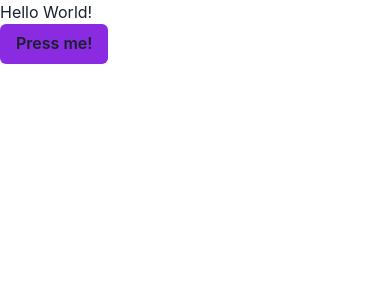
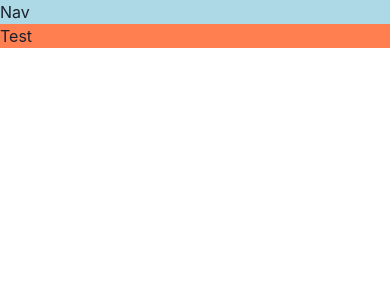
Before and after one commit to CanniJr/game-shack, a React (Vite) app: page / in a window 390 px wide. Shown: the top 300 px of the page. Built offline with nearby package versions, Linux system fonts and the light colour scheme.

Commit message:
Added responsive layout

```diff
--- a/src/App.tsx
+++ b/src/App.tsx
@@ -1,11 +1,25 @@
-import { Button, ButtonGroup } from "@chakra-ui/react";
+import { Grid, GridItem, Show } from "@chakra-ui/react";
 
 function App() {
 	return (
-		<div>
-			<p>Hello World!</p>
-			<Button backgroundColor={"blueviolet"}>Press me!</Button>
-		</div>
+		<Grid
+			templateAreas={{
+				base: `"nav" "main"`,
+				lg: `"nav nav" "aside main"`,
+			}}
+		>
+			<GridItem area={"nav"} bgColor="lightblue">
+				Nav
+			</GridItem>
+			<Show above="lg">
+				<GridItem area={"aside"} bgColor="red">
+					Aside
+				</GridItem>
+			</Show>
+			<GridItem area={"main"} bgColor="coral">
+				Test
+			</GridItem>
+		</Grid>
 	);
 }
 
```
